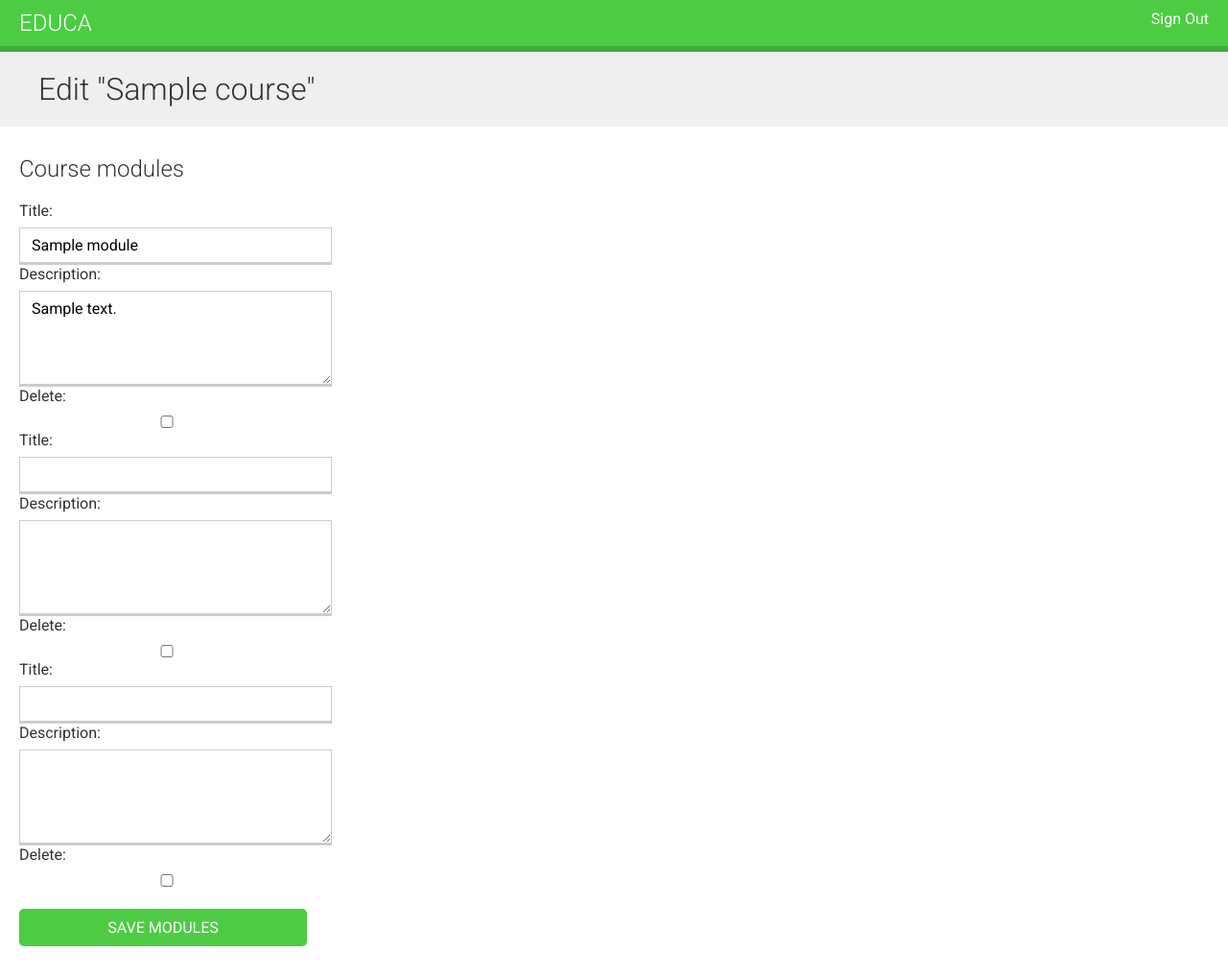
After one commit to iluxonchik/django-by-example, a Django app: page /course/1/module/ in a window 1280 px wide. The commit adds this page. Shown: the whole page at 96% size. Run offline with Django 3.2, Linux system fonts and the light colour scheme; a user stored in the database is signed in; tables that the repository leaves empty hold one stand-in row (values such as "Sample post"); some libraries are stand-ins or nearby versions.

Commit message:
feat: add course module managment fomset

```diff
--- /dev/null
+++ b/elearning_platform/educa/courses/forms.py
@@ -0,0 +1,5 @@
+from django import forms
+from django.forms.models import inlineformset_factory
+from .models import Course, Module
+
+ModuleFormSet = inlineformset_factory(Course, Module, fields=['title', 'description'], extra=2, can_delete=True)
--- a/elearning_platform/educa/courses/templates/courses/manage/course/list.html
+++ b/elearning_platform/educa/courses/templates/courses/manage/course/list.html
@@ -12,6 +12,7 @@
                 <p>
                     <a href="{% url "course_edit" course.id %}">Edit</a>
                     <a href="{% url "course_delete" course.id %}">Delete</a>
+                    <a href="{% url "course_module_update" course.id %}">Edit modules</a>
                 </p>
             </div>
             {% empty %}
--- /dev/null
+++ b/elearning_platform/educa/courses/templates/courses/manage/module/formset.html
@@ -0,0 +1,16 @@
+{% extends "base.html" %}
+
+{% block title %}Edit "{{ course.title }}"{% endblock title %}
+
+{% block content %}
+    <h1>Edit "{{ course.title }}"</h1>
+    <div class="module">
+        <h2>Course modules</h2>
+        <form action="" method="post">
+            {{ formset }}
+            {{ formset.managment_form }}
+            {% csrf_token %}
+            <input type="submit" value="Save modules">
+        </form>
+    </div>
+{% endblock content %}
--- a/elearning_platform/educa/courses/urls.py
+++ b/elearning_platform/educa/courses/urls.py
@@ -6,4 +6,5 @@ urlpatterns = [
     url(r'^create/$', views.CourseCreateView.as_view(), name='course_create'),
     url(r'^(?P<pk>\d+)/edit/$', views.CourseUpdateView.as_view(), name='course_edit'),
     url(r'^(?P<pk>\d+)/delete/$', views.CourseDeleteView.as_view(), name='course_delete'),
+    url(r'^(?P<pk>\d+)/module/$', views.CourseModuleUpdateView.as_view(), name='course_module_update'),
 ]
--- a/elearning_platform/educa/courses/views.py
+++ b/elearning_platform/educa/courses/views.py
@@ -1,4 +1,6 @@
-from django.shortcuts import render
+from django.shortcuts import render, get_object_or_404, redirect
+from django.views.generic.base import TemplateResponseMixin, View
+from .forms import ModuleFormSet
 from django.views.generic.list import ListView
 from .models import Course
 from django.core.urlresolvers import reverse_lazy
@@ -37,3 +39,25 @@ class CourseDeleteView(PermissionRequiredMixin, OwnerCourseMixin, DeleteView):
     template_name = 'courses/manage/course/delete.html'
     success_url = reverse_lazy('manage_course_list')
     permission_required = 'courses.delete_course'
+
+class CourseModuleUpdateView(TemplateResponseMixin, View):
+    template_name = 'courses/manage/module/formset.html'
+    course = None
+
+    def get_formset(self, data=None):
+        return ModuleFormSet(instance=self.course, data=data)
+
+    def dispatch(self, request, pk):
+        self.course = get_object_or_404(Course, id=pk, owner=request.user)
+        return super(CourseModuleUpdateView, self).dispatch(request, pk)
+
+    def get(self, request, *args, **kwargs):
+        formset = self.get_formset()
+        return self.render_to_response({'course':self.course, 'formset':formset})
+
+    def post(self, request, *args, **kwargs):
+        formset = self.get_formset(data=request.POST)
+        if formset.is_valid():
+            formset.save()
+            return redirect('manage_course_list')
+        return self.render_to_response({'course':self.course, 'formset':formset})
```
